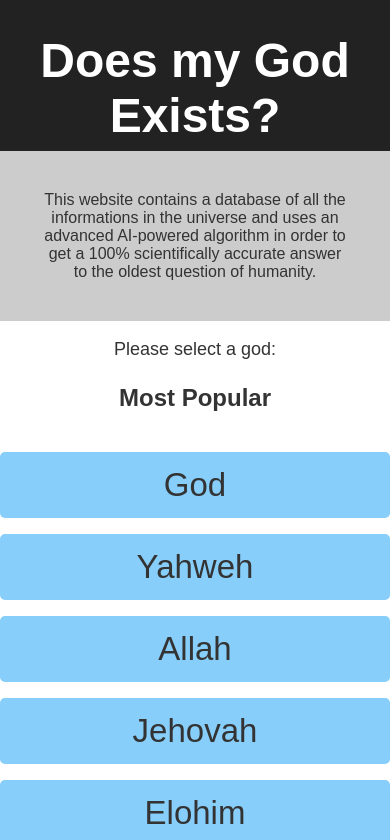
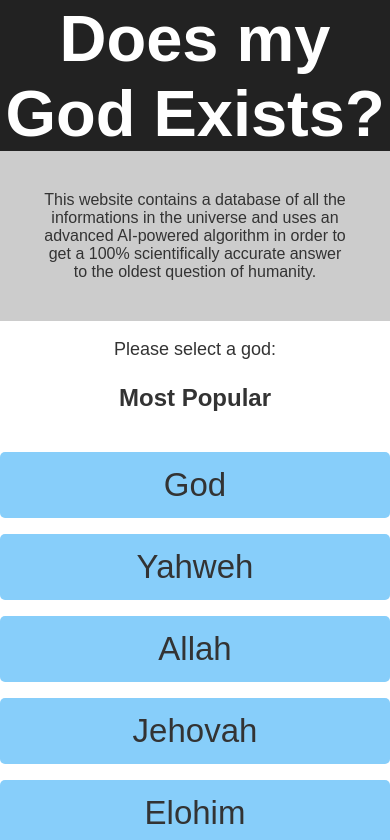
Before and after one commit to genitalia/doesmygodexists, a React (Create React App) app: page / in a window 390 px wide. Shown: the top 840 px of the page. Built offline with nearby package versions, Linux system fonts and the light colour scheme.

Commit message:
better logo and fb tags

```diff
--- a/public/index.html
+++ b/public/index.html
@@ -12,8 +12,12 @@
   <link rel="manifest" href="%PUBLIC_URL%/manifest.json">
   <link rel="shortcut icon" href="%PUBLIC_URL%/favicon.ico">
   <meta property="og:image" content="https://raw.githubusercontent.com/genitalia/doesmygodexists/master/public/logo.png">
+  <meta property="og:url" content="https://genitalia.github.io/doesmygodexists/">
+  <meta property="og:title" content="Does my God Exists?">
+  <meta property="og:type" content="website">
+  <meta property="og:description" content="A 100% scientifically accurate answer to the oldest question of humanity.">
   <link rel="image_src" href="https://raw.githubusercontent.com/genitalia/doesmygodexists/master/public/logo.png">
-  <meta property="og:description" content="A 100% scientifically accurate answer to the oldest question of humanity.">
+  <meta description="A 100% scientifically accurate answer to the oldest question of humanity.">
   <!--
       Notice the use of %PUBLIC_URL% in the tags above.
       It will be replaced with the URL of the `public` folder during the build.
--- a/src/App.css
+++ b/src/App.css
@@ -56,8 +56,9 @@ h1 {
   margin: 80px;
 }
 
-@media (max-width: 750px) {
+@media (max-width: 665px) {
   h1 {
-    font-size: 48px;
+    font-size: 65px;
+    margin-top: 0;
   }
 }
--- a/src/components/god-label/god-label.css
+++ b/src/components/god-label/god-label.css
@@ -15,7 +15,7 @@
     background-color: #bae5ff
 }
 
-@media (max-width: 750px) {
+@media (max-width: 665px) {
     .god-label {
         width: 100%;
         margin-left: 0;
--- a/src/components/god-loader/god-loader.css
+++ b/src/components/god-loader/god-loader.css
@@ -12,7 +12,7 @@
 }
 
 
-@media (max-width: 750px) {
+@media (max-width: 665px) {
     .god-loader {
         margin: 20px;
         margin-top: 95px;
```
Also changed, not shown: public/logo.png, 1 other file (tests, documents, lock files or other folders).
